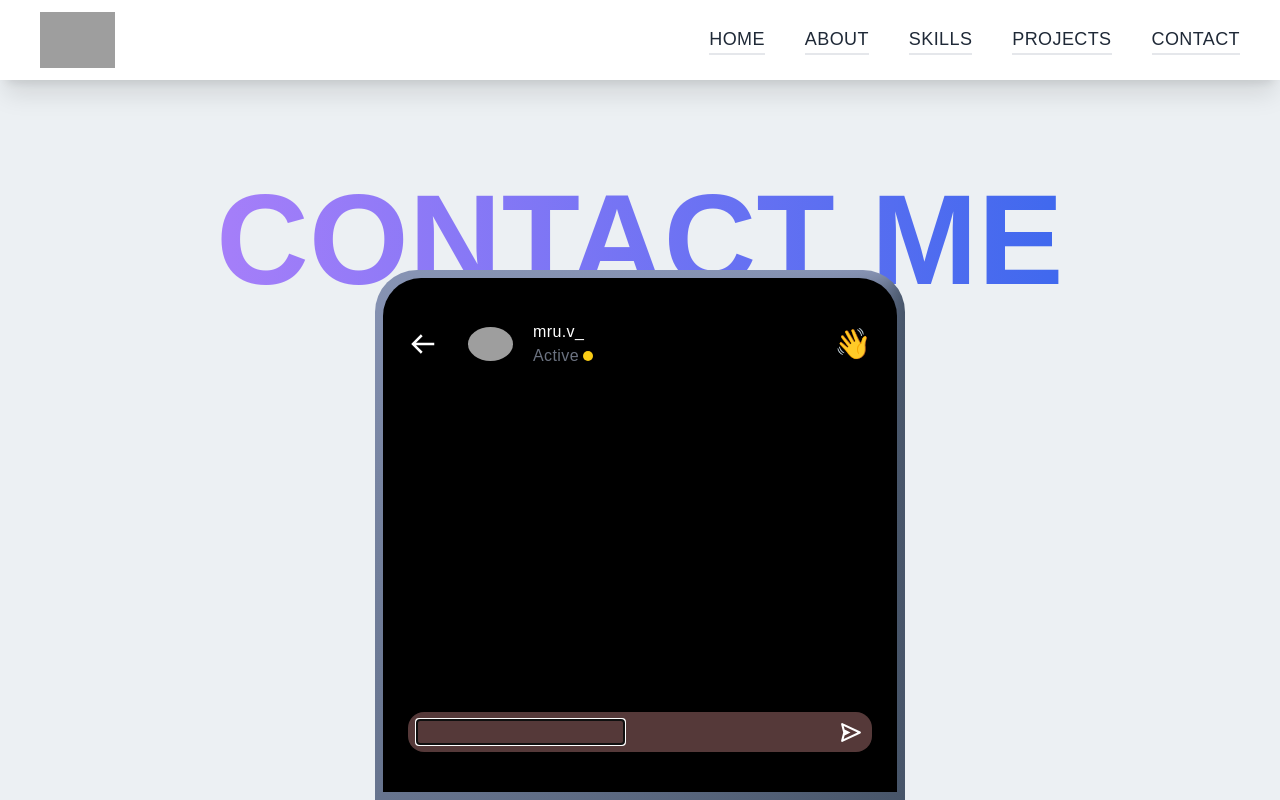
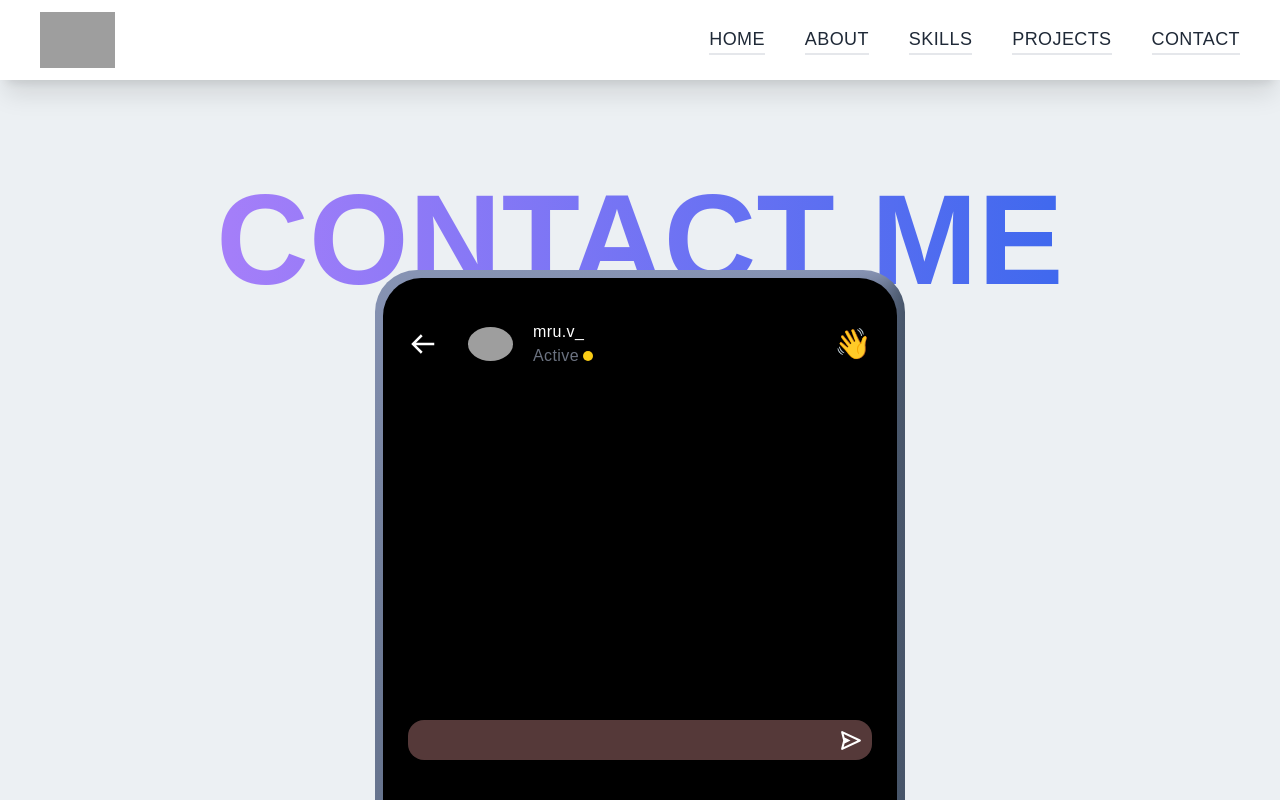
Before and after one commit to MrunalVaidya0715/MyPortfolio, a Next.js app in the folder mru-portfolio/: page / in a window 1280 px wide. Both pictures are taken after a click on the button "Message". Shown: the part 2408-3208 px from the top of the page. Built offline with nearby package versions, Linux system fonts and the light colour scheme; grey boxes are pictures that could not be loaded.

Commit message:
Added DM fuctionality

```diff
--- a/mru-portfolio/components/About.jsx
+++ b/mru-portfolio/components/About.jsx
@@ -2,6 +2,7 @@ import React from 'react';
 import Image from 'next/image';
 import Link from 'next/link';
 import AboutImg from '../public/assets/about.jpg';
+
 
 const About = () => {
   return (
@@ -12,6 +13,7 @@ const About = () => {
             About
           </p>
           <h2 className='py-4'>Who I Am</h2>
+
           <p className='py-2 text-gray-600'>
             I specialize in building mobile responsive front-end UI applications
             that connect with API’s and other backend technologies. I’m
--- a/mru-portfolio/components/InstaDM.jsx
+++ b/mru-portfolio/components/InstaDM.jsx
@@ -1,8 +1,25 @@
 import Image from 'next/image'
-import React from 'react'
+import React, { useState } from 'react'
 import { BiArrowBack, BiSend } from 'react-icons/bi'
 
 function InstaDM(props) {
+    const [msg, setMsg] = useState("");
+    const [sendMsg, setSendMsg] = useState("");
+    const handleMsg = () => {
+        if (msg.length !== 0) {
+            setSendMsg(msg)
+            setMsg("")
+            setTimeout(() => {
+                alert("Message Delivered Successfully")
+                props.setDm(!props.dm)
+            }, 2000)
+        } else {
+            alert("Empty Message")
+        }
+
+
+
+    }
     return (
         <div className='bg-black w-[100%] sm:w-[560px] md:w-[530px] lg:w-[530px] 2xl:w-[530px] h-[100%] rounded-t-[38px] flex flex-col justify-between py-[40px] px-[25px]'>{/*Justify content */}
             <div className='flex items-center justify-between'>{/*profile Info */}
@@ -10,13 +27,14 @@ function InstaDM(props) {
                     <div onClick={() => props.setDm(!props.dm)} className='mr-[30px] text-white cursor-pointer'>
                         <BiArrowBack size={30} />
                     </div>
-                    <div  onClick={() => props.setDm(!props.dm) } className='cursor-pointer'>
+                    <div onClick={() => props.setDm(!props.dm)} className='cursor-pointer'>
                         <Image src="/../public/assets/me-back.jpg" alt="/" width='45' height='50' style={{ borderRadius: "50%" }} />
 
                     </div>
                     <div className='flex flex-col py-[2px] px-[20px] '>
                         <div>
                             <p className='text-white'>mru.v_</p>
+
                         </div>
                         <div className='flex items-center'>
                             <div>
@@ -26,7 +44,7 @@ function InstaDM(props) {
                             </div>
                             <div className=' w-[10px] h-[10px] ml-[4px] rounded-full bg-yellow-400'>
 
-                                </div>
+                            </div>
                         </div>
                     </div>
                 </div>
@@ -34,19 +52,41 @@ function InstaDM(props) {
                     &#128075;
                 </div>
             </div>
+            <div className='h-full flex items-end py-[10px] justify-end '>
+                {sendMsg.length === 0 ? (
+                    ""
+                ) : (
+                    <div className='flex items-center text-justify rounded-2xl justify-end py-[8px] px-[8px]  bg-purple-600 w-fit max-w-[90%]' >
+                        <h3 className='text-white font-normal'>
+                            {sendMsg}
+                        </h3>
+                    </div>
+                )}
+            </div>
             <div className='flex rounded-2xl bg-[#553939] p-[9px] h-[40px]'>
                 <div className='flex justify-between w-full items-center'>{/*type text */}
-                    <div className=''>{/*Input Text */}
-                        <input type="text" autoFocus style={{ backgroundColor: "transparent" }}></input>
+                    <div className=' w-full'>{/*Input Text */}
+                        <input value={msg} type="text" autoFocus className='p-0 mx-[10px] bg-transparent w-[95%] text-white outline-none'
+                            onChange={(e) => setMsg(e.target.value)}
+
+
+                        ></input>
+
 
                     </div>
-                    <div className='text-white cursor-pointer' onClick={() => {
-                         alert("Message Delivered Successfully!")
-                         props.setDm(!props.dm)
+                    <div className='text-white cursor-pointer ' onClick={() => {
+                        handleMsg()
 
                     }}>{/*Send button */}
                         <BiSend size={25} />
                     </div>
+                    {/*<div className='text-white cursor-pointer ' onClick={() => {
+                        alert(msg + " :Delivered")
+                        props.setDm(!props.dm)
+
+                    }}>
+                        <BiSend size={25} />
+                    </div>*/}
                 </div>
             </div>
         </div>
--- a/mru-portfolio/components/InstaFollow.jsx
+++ b/mru-portfolio/components/InstaFollow.jsx
@@ -14,7 +14,7 @@ function InstaFollow() {
 
     return (
         <div className='w-full h-full flex justify-center'>
-            <div className='z-[80] bg-[conic-gradient(at_top_right,_var(--tw-gradient-stops))] from-indigo-200 via-slate-600 to-indigo-200 w-[95%] sm:w-[560px] md:w-[530px] lg:w-[530px] 2xl:w-[530px] h-[530px]  p-[8px] rounded-t-[42px] flex justify-center items-center'>
+            <div className='z-[80] bg-[conic-gradient(at_top_right,_var(--tw-gradient-stops))] from-indigo-200 via-slate-600 to-indigo-200 w-[95%] sm:w-[560px] md:w-[530px] lg:w-[530px] 2xl:w-[530px] h-[530px]  p-[8px] pb-[0px] rounded-t-[42px] flex justify-center items-center'>
                 {
                     dm ? (
 
--- /dev/null
+++ b/mru-portfolio/components/Styled/style1.js
@@ -0,0 +1,15 @@
+import styled from 'styled-components'
+
+const But = styled.button`
+
+color: red;
+  font-size: 14px;
+  border: none;
+  background-color: white;
+  &:hover {
+    background-color: lightgray;
+  }
+
+`;
+
+export default But;
--- a/mru-portfolio/package.json
+++ b/mru-portfolio/package.json
@@ -14,7 +14,8 @@
     "react": "18.2.0",
     "react-dom": "18.2.0",
     "react-icons": "^4.7.1",
-    "react-scripts": "^5.0.1"
+    "react-scripts": "^5.0.1",
+    "styled-components": "^5.3.6"
   },
   "devDependencies": {
     "autoprefixer": "^10.4.13",
```
Also changed, not shown: 1 other file (tests, documents, lock files or other folders).
